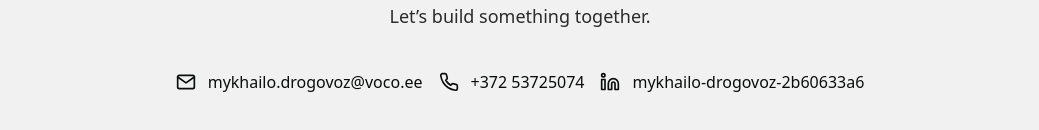
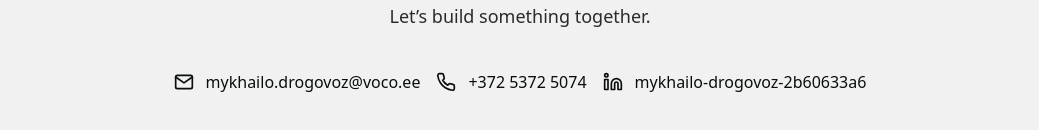
Before and after one commit to Misha2007/portfolio_simple, a React (Vite) app: page / in a window 1280 px wide. Shown: the part 3119-3249 px from the top of the page, without its empty margins (120-1159 px from the left). Built offline with nearby package versions, Linux system fonts and the light colour scheme.

Commit message:
Fix phone number formatting in Footer component

```diff
--- a/src/components/Footer.jsx
+++ b/src/components/Footer.jsx
@@ -28,7 +28,7 @@ export default function Footer() {
             className="flex items-center gap-3 hover:text-dark/70 dark:hover:text-white/70 transition-colors"
           >
             <FiPhone className="text-xl" />
-            <span>+372 53725074</span>
+            <span>+372 5372 5074</span>
           </a>
 
           <a
```
